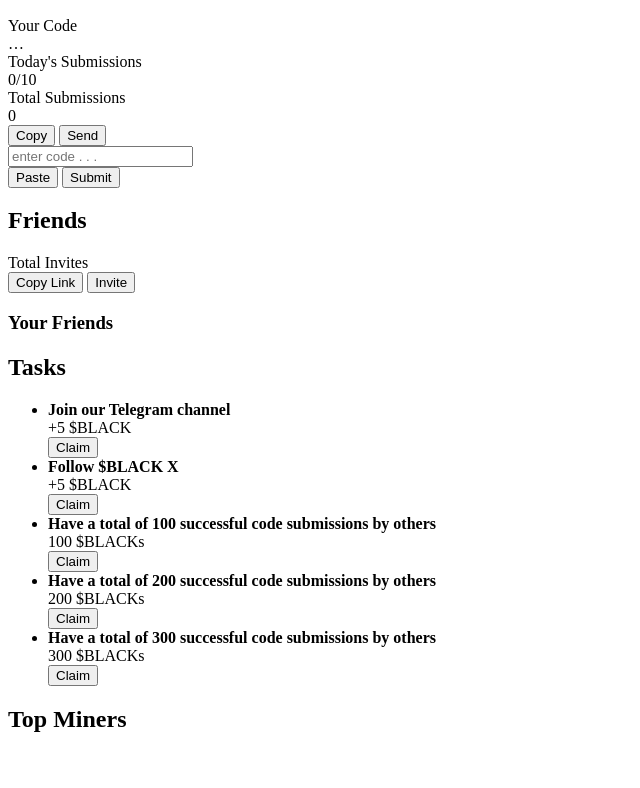
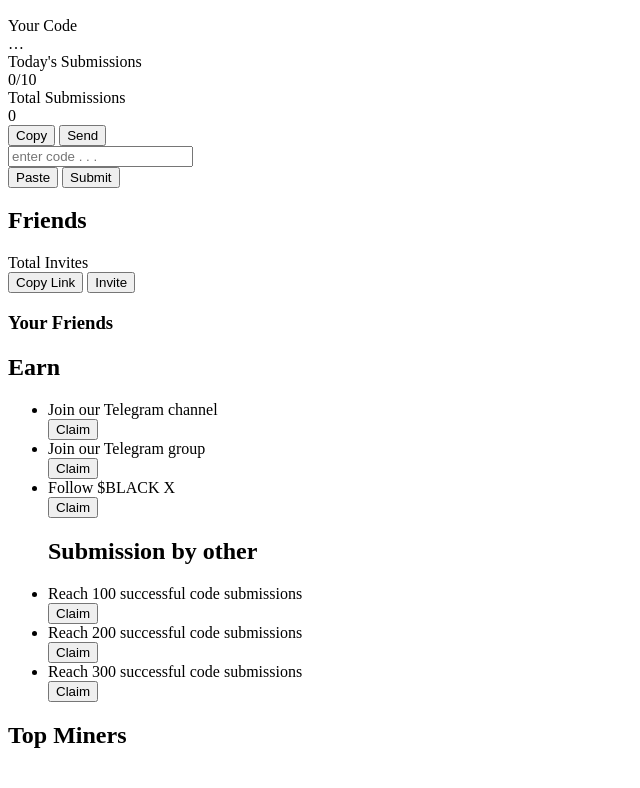
Before and after one commit to sinasll/beta2, a website with bundled scripts: page index.html in a window 1280 px wide. Shown: the part 454-1242 px from the top of the page, without its empty margins (0-640 px from the left). Built offline with nearby package versions, Linux system fonts and the light colour scheme.

Commit message:
Add files via upload

```diff
--- a/index.html
+++ b/index.html
@@ -1,3 +1,4 @@
+
 <!DOCTYPE html>
 <html lang="en">
 <head>
@@ -258,54 +259,52 @@
 <!-- Tasks tab -->
 <div id="tasks-tab" class="tab-content">
 <div class="card">
-    <h2 class="card-title">Tasks</h2>
-
+<h2 class="card-title">Earn</h2>
 <ul class="task-list">
-      <!-- Task 1 -->
 <li class="task-item" data-task="join_channel">
 <div class="task-desc">
-          <strong>Join our Telegram channel</strong>
+Join our Telegram channel
 <a href="https://t.me/+1jp73BA89CNkMTg6" target="_blank"></a>
 </div>
-        <div class="task-reward">+5 $BLACK</div>
-        <button class="button complete-task" data-claimed="false">Claim</button>
+<button class="button complete-task">Claim</button>
 </li>
 
-      <!-- Task 2 -->
+<li class="task-item" data-task="join_group">
+<div class="task-desc">
+Join our Telegram group
+<a href="https://t.me/+1jp73BA89CNkMTg6" target="_blank"></a>
+</div>
+<button class="button complete-task">Claim</button>
+</li>
+
 <li class="task-item" data-task="follow_x">
 <div class="task-desc">
-          <strong>Follow $BLACK X</strong>
+Follow $BLACK X
 <a href="https://x.com/_blackxin" target="_blank"></a>
 </div>
-        <div class="task-reward">+5 $BLACK</div>
-        <button class="button complete-task" data-claimed="false">Claim</button>
+<button class="button complete-task">Claim</button>
 </li>
-
-      <!-- Task 3 -->
+<h2 class="card-title">Submission by other</h2>
 <li class="task-item" data-task="code100">
 <div class="task-desc">
-          <strong>Have a total of 100 successful code submissions by others</strong>
+Reach 100 successful code submissions
 </div>
-        <div class="task-reward">100 $BLACKs</div>
-        <button class="button complete-task" data-claimed="false">Claim</button>
+<button class="button complete-task">Claim</button>
 </li>
 
 <li class="task-item" data-task="code200">
 <div class="task-desc">
-        <strong>Have a total of 200 successful code submissions by others</strong>
+Reach 200 successful code submissions
 </div>
-        <div class="task-reward">200 $BLACKs</div>
-        <button class="button complete-task" data-claimed="false">Claim</button>
+<button class="button complete-task">Claim</button>
 </li>
 
 <li class="task-item" data-task="code300">
 <div class="task-desc">
-        <strong>Have a total of 300 successful code submissions by others</strong>
+Reach 300 successful code submissions
 </div>
-        <div class="task-reward">300 $BLACKs</div>
-        <button class="button complete-task" data-claimed="false">Claim</button>
+<button class="button complete-task">Claim</button>
 </li>
-
 </ul>
 </div>
 </div>
```
Lines whose indentation alone changed are shown as unchanged.
